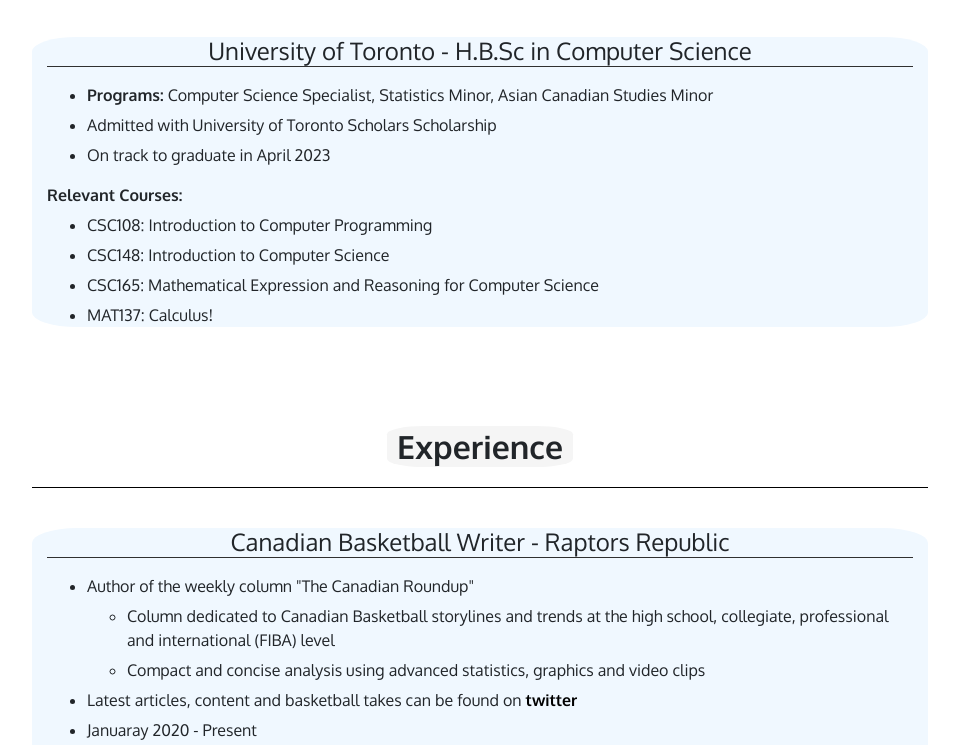
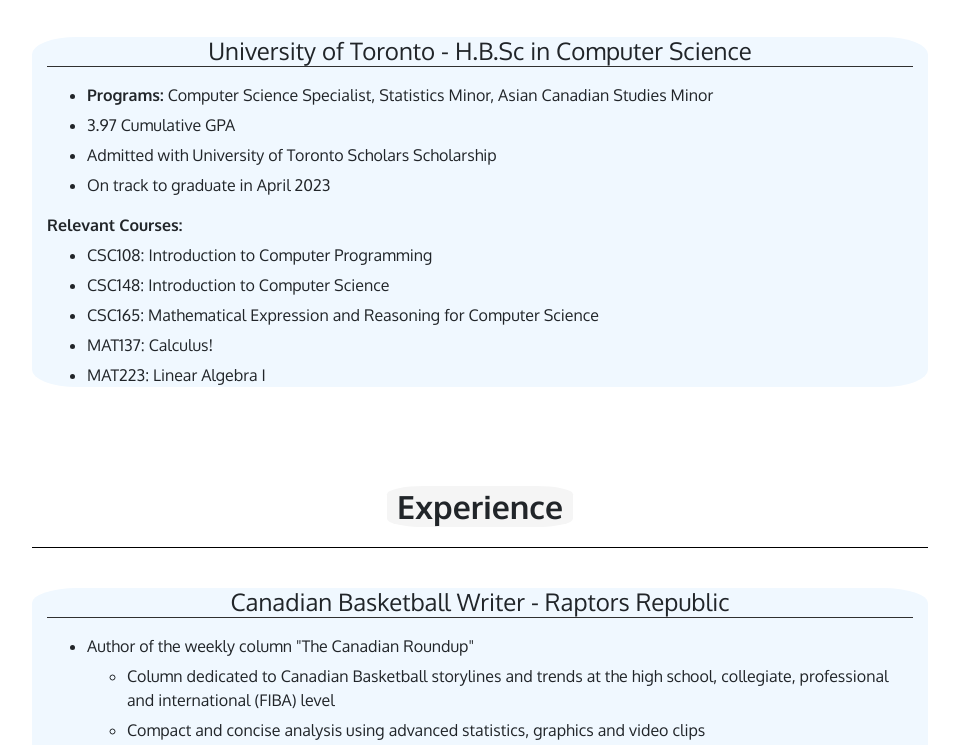
Before and after one commit to chen-jonathan/chen-jonathan.github.io, a plain HTML site: page index.html in a window 1280 px wide. Shown: the part 1099-1844 px from the top of the page, without its empty margins (160-1119 px from the left). Drawn offline with Linux system fonts and the light colour scheme; a script that the page names is missing.

Commit message:
Update index.html

```diff
--- a/index.html
+++ b/index.html
@@ -77,6 +77,7 @@
 
     <ul>
       <li><span>Programs:</span> Computer Science Specialist, Statistics Minor, Asian Canadian Studies Minor</li>
+      <li>3.97 Cumulative GPA</li>
       <li>Admitted with University of Toronto Scholars Scholarship</li>
       <li>On track to graduate in April 2023</li>
     </ul>
@@ -86,6 +87,7 @@
       <li>CSC148: Introduction to Computer Science</li>
       <li>CSC165: Mathematical Expression and Reasoning for Computer Science</li>
       <li>MAT137: Calculus!</li>
+      <li>MAT223: Linear Algebra I</li>
     </ul>
   </div>
 
```
